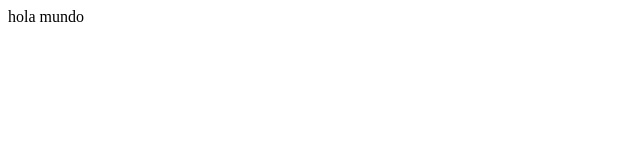
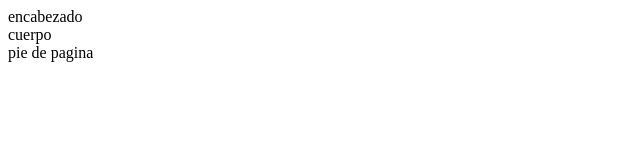
Before and after one commit to jeaane/DW1-PRACTICA1, a plain HTML site: page index.html in a window 1280 px wide. Shown: the whole page, without its empty margins (0-640 px from the left). Drawn offline with Linux system fonts and the light colour scheme.

Commit message:
mi primer pagina

```diff
--- a/index.html
+++ b/index.html
@@ -6,6 +6,14 @@
     <title>posicion financiera de una persona para mejorar sus gastos ahorros e inversion</title>
 </head>
 <body>
-    hola mundo
+    <div>
+        encabezado
+    </div>
+    <div>
+        cuerpo
+    </div>
+    <div>
+        pie de pagina
+    </div>
 </body>
 </html>
```
Also changed, not shown: 1 other file.
